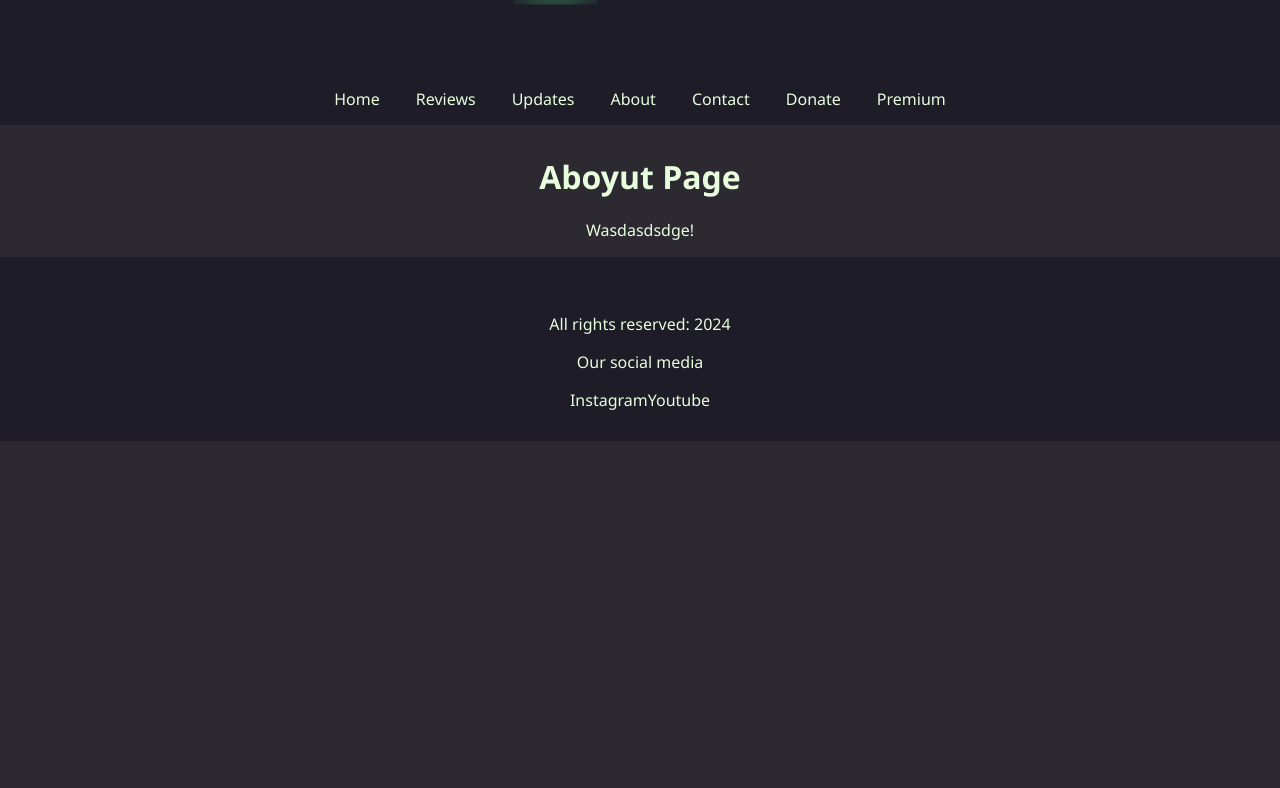
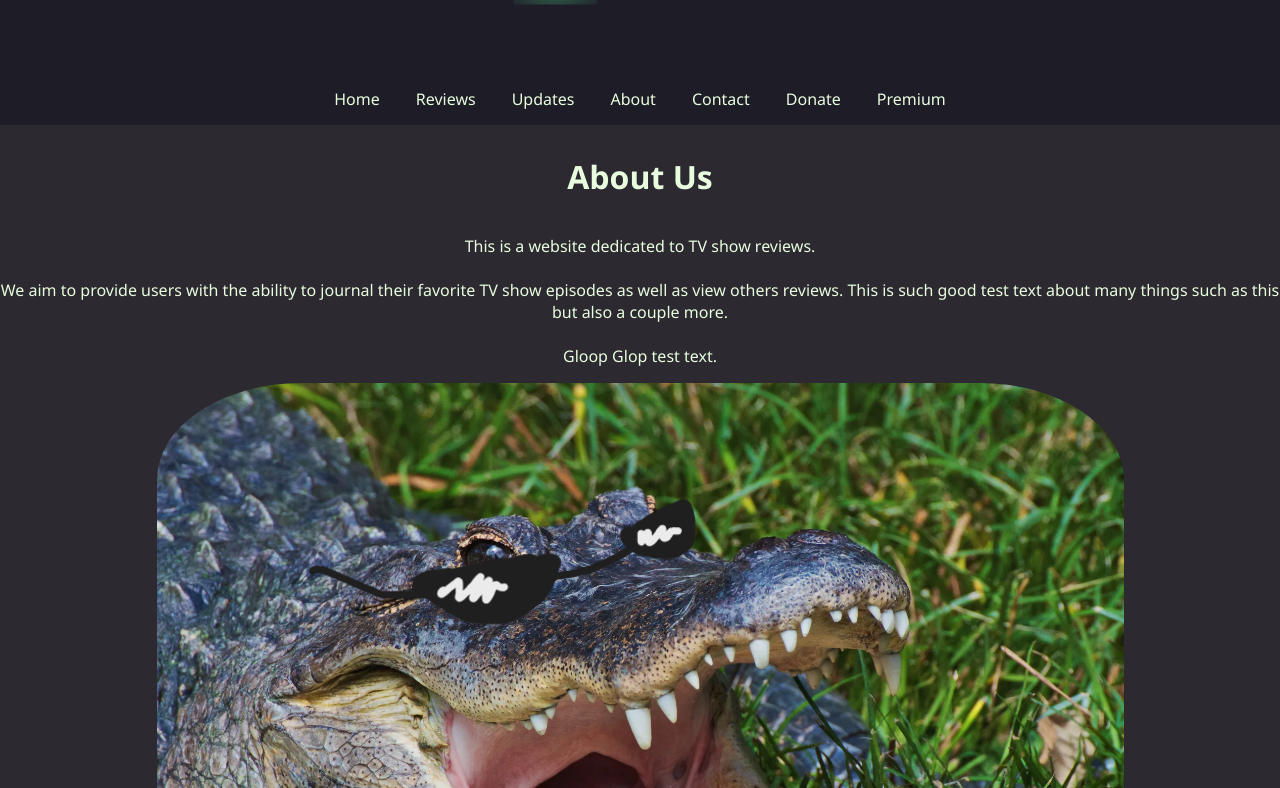
Before and after one commit to garlikethefish/darbskvalifikacijas, a Vue app in the folder TVShowSite/: page /about in a window 1280 px wide. Shown: the part 152-940 px from the top of the page. Before the commit the page ends 800 px from the top, so only its background shows below. Built offline with nearby package versions, Linux system fonts and the light colour scheme.

Commit message:
remade about page to vue

```diff
--- a/TVShowSite/src/views/About.vue
+++ b/TVShowSite/src/views/About.vue
@@ -1,7 +1,11 @@
 <template>
     <div id="app">
-      <h1>Aboyut Page</h1>
-      <p>Wasdasdsdge!</p>
+      <div class="center">
+        <h1>About Us</h1>
+        <p>This is a website dedicated to TV show reviews.<br><br>We aim to provide users with the ability to journal their favorite TV show episodes as well as view others reviews. This is such good test text about many things such as this but also a couple more.<br><br>Gloop Glop test text.</p>
+        <img class="rounded-image" :src="'./src/assets/gator.png'">
+        <p>one of our satisfied customers</p><br><br>
+      </div>
     </div>
 </template>
 
```
Also changed, not shown: TVShowSite/src/assets/gator.png (added), TVShowSite/src/views/Contact.vue (added), TVShowSite/src/views/Donate.vue (added), TVShowSite/src/views/Login.vue (added), TVShowSite/src/views/Profile.vue (added), TVShowSite/src/views/Register.vue (added), TVShowSite/src/views/Reviews.vue (added), TVShowSite/src/views/Updates.vue (added).
